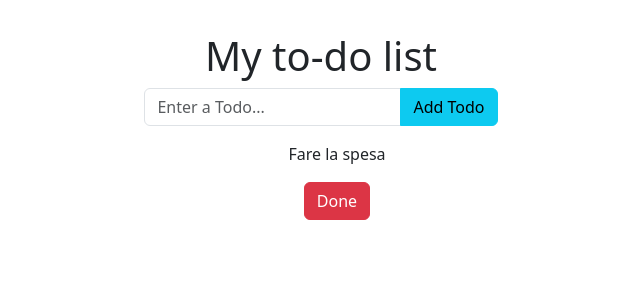
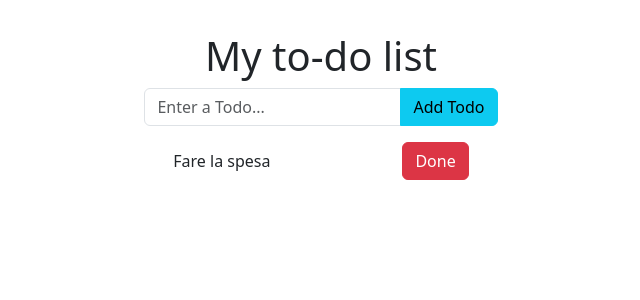
Before and after one commit to Ruma303/react-redux-toolkit, a React (Vite) app: page / in a window 1280 px wide. Shown: the top 300 px of the page, without its empty margins (319-959 px from the left). Built offline with nearby package versions, Linux system fonts and the light colour scheme.

Commit message:
aggiornamento css

```diff
--- a/src/App.css
+++ b/src/App.css
@@ -4,3 +4,15 @@
     padding: 2rem;
     text-align: center;
 }
+.todo-item {
+    display: flex;
+    justify-content: space-between;
+    align-items: center;
+    margin: 1em 0;
+    margin-left: -2em !important;
+    padding: 0 1.8em;
+}
+
+.todo-title {
+    margin: 0;
+}
```
